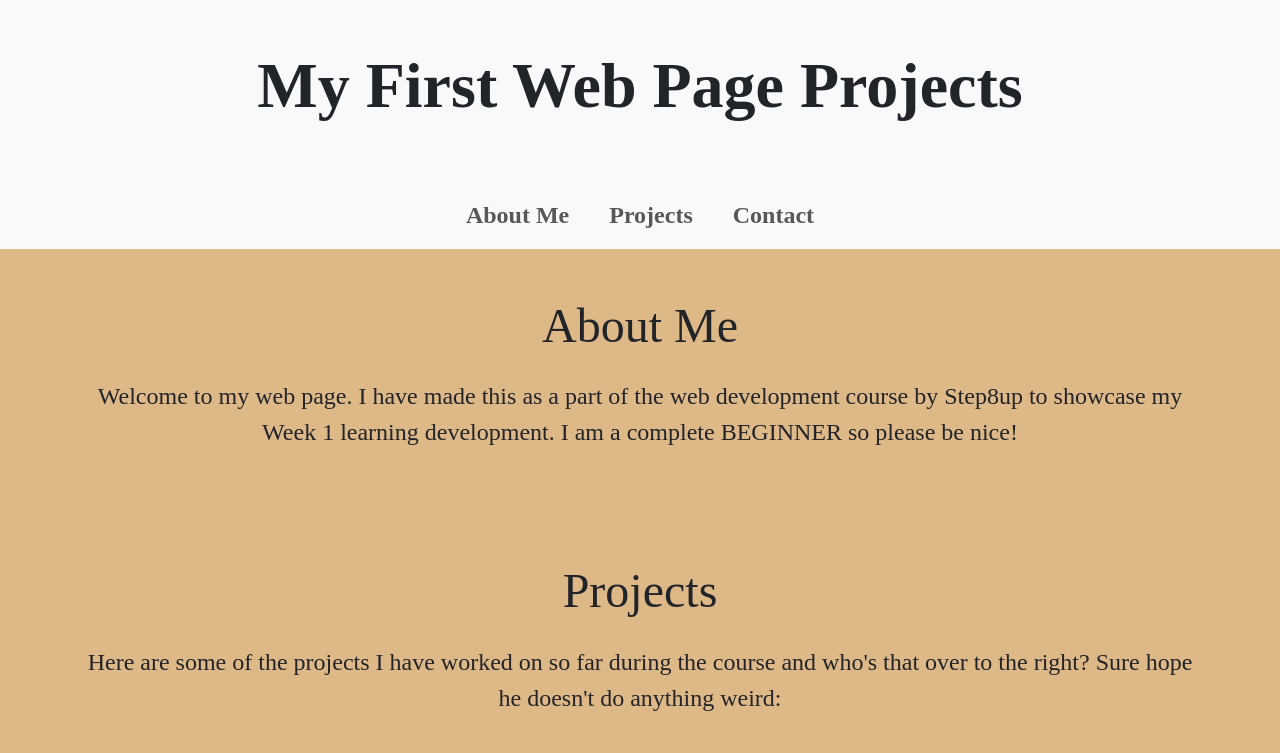
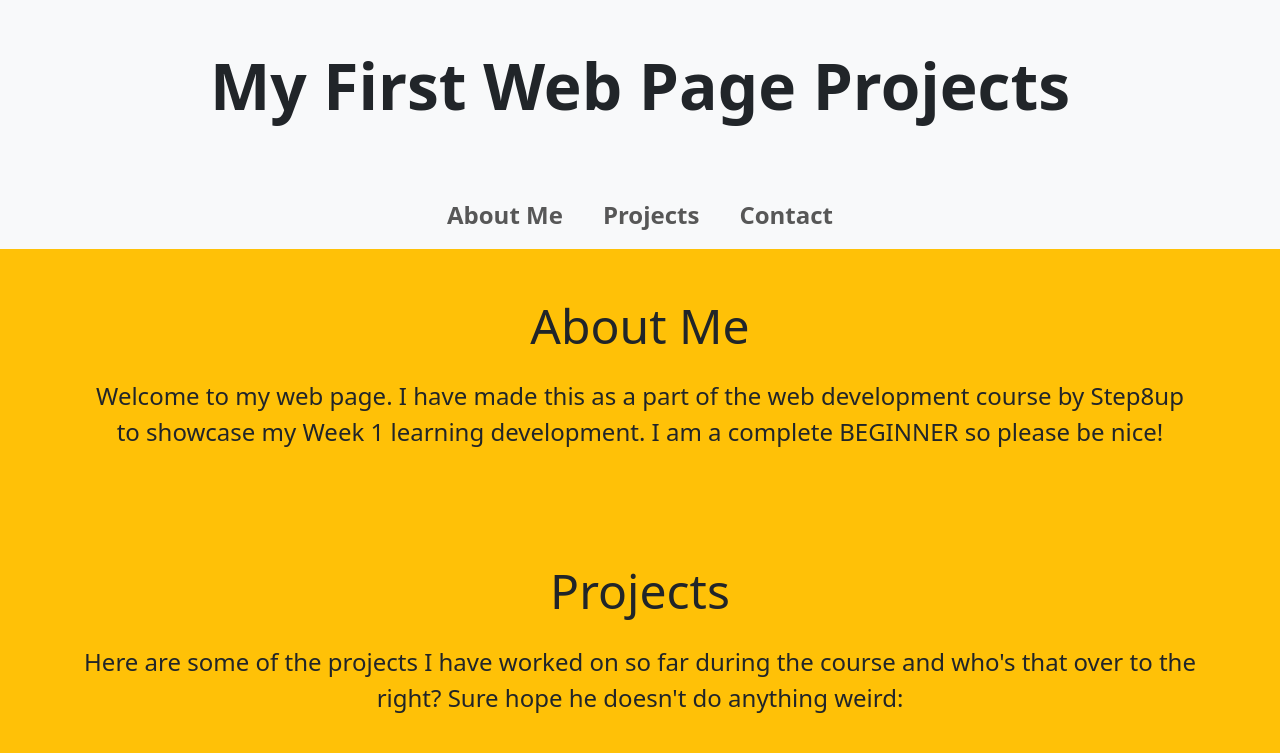
Before and after one commit to CallumeEdwards777/Bootstrap-page, a plain HTML site: page index.html in a window 1280 px wide. Shown: the top 753 px of the page. Drawn offline with nearby package versions, Linux system fonts and the light colour scheme.

Commit message:
colour adjustment

```diff
--- a/index.html
+++ b/index.html
@@ -5,17 +5,10 @@
     <meta name="viewport" content="width=device-width, initial-scale=1.0">
     <title>Bootstrap page</title>
     <link rel="stylesheet" href="https://cdn.jsdelivr.net/npm/bootstrap@5.3.0/dist/css/bootstrap.min.css">
-
-    <style>
-        body {
-            background-color: burlywood;
-            font-family: "Times New Roman", serif;
-        }
-    </style>
 </head>
 
-<body>
-     <header class="bg-light text-center py-5">
+<body class="bg-warning">
+   <header class="bg-light text-center py-5 bg-secondary">
         <h1 class="display-3 fw-bold">
             My First Web Page Projects
         </h1>
@@ -24,9 +17,9 @@
     <nav class="navbar navbar-expand-lg navbar-light bg-light sticky-top">
         <div class="container justify-content-center">
             <div class="navbar-nav gap-4">
-                <a class="nav-link fs-4 fw-semibold" href="#about">About Me</a>
-                <a class="nav-link fs-4 fw-semibold" href="#projects">Projects</a>
-                <a class="nav-link fs-4 fw-semibold" href="#contact">Contact</a>
+                <a class="nav-link fs-4 fw-bold" href="#about">About Me</a>
+                <a class="nav-link fs-4 fw-bold" href="#projects">Projects</a>
+                <a class="nav-link fs-4 fw-bold" href="#contact">Contact</a>
             </div>
         </div>
     </nav>
@@ -53,23 +46,15 @@
         <div class="row justify-content-center g-4 mt-3">
 
             <div class="col-md-4">
-                <img
-                src="image1.png"
-                alt="First project image"
-                class="img-fluid rounded-5">
+                <img src="image1.png"alt="First project image"class="img-fluid rounded-5">
             </div>
 
             <div class="col-md-4">
-                <img src="image2.png"
-                     alt="Second project image"
-                     class="img-fluid rounded-5">
+                <img src="image2.png"alt="Second project image"class="img-fluid rounded-5">
             </div>
 
             <div class="col-md-4">
-                <img src="image3.png"
-                     alt="Third project image"
-                     id="boon"
-                     class="img-fluid rounded-5">
+                <img src="image3.png"alt="Third project image"id="boon"class="img-fluid rounded-5">
             </div>
 
         </div>
@@ -86,9 +71,7 @@
                     Name
                 </label>
 
-                <input type="text"
-                       class="form-control"
-                       id="name">
+                <input type="text"class="form-control"id="name">
             </div>
 
             <div class="mb-3">
@@ -96,9 +79,7 @@
                     Email
                 </label>
 
-                <input type="email"
-                       class="form-control"
-                       id="email">
+                <input type="email"class="form-control"id="email">
             </div>
 
             <div class="mb-3">
@@ -106,9 +87,7 @@
                     Phone Number
                 </label>
 
-                <input type="tel"
-                       class="form-control"
-                       id="tel">
+                <input type="tel"class="form-control"id="tel">
             </div>
 
             <div class="mb-3">
@@ -116,13 +95,10 @@
                     Let me know what you think
                 </label>
 
-                <textarea class="form-control"
-                          id="message"
-                          rows="4"></textarea>
+                <textarea class="form-control"id="message"rows="4"></textarea>
             </div>
 
-            <button type="submit"
-                    class="btn btn-dark btn-lg w-100">
+            <button type="submit"class="btn btn-dark btn-lg w-100">
                 Submit
             </button>
 
```
